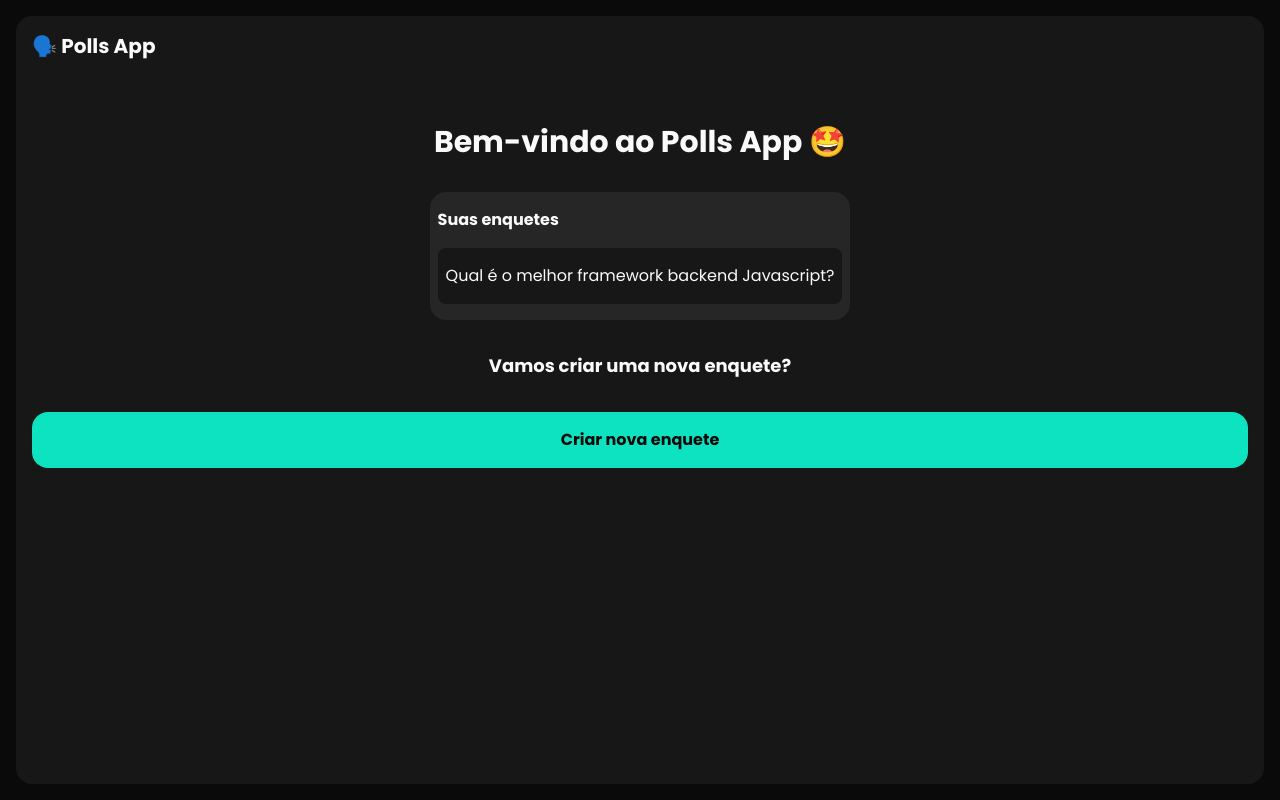
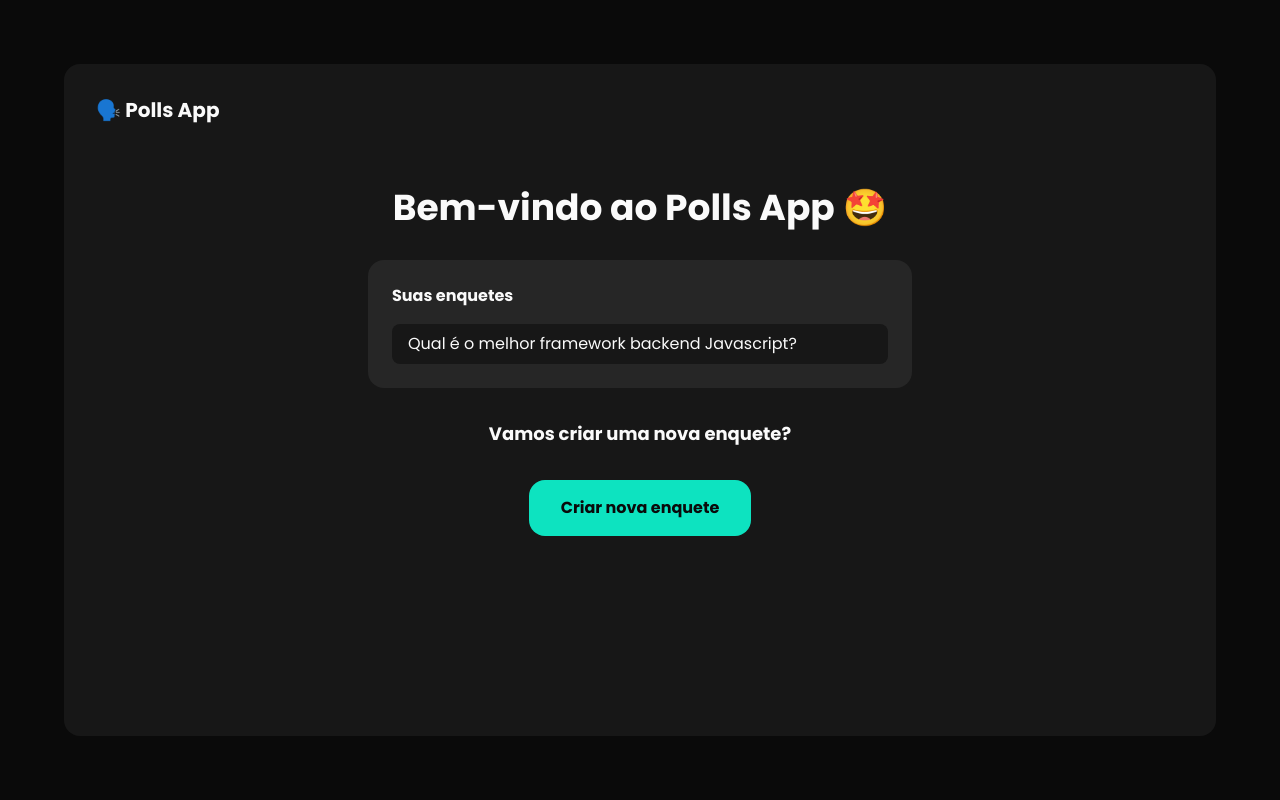
Before and after one commit to joseuilton/polls-app-front, a Next.js app: page / in a window 1280 px wide. Built offline with nearby package versions, Linux system fonts and the light colour scheme.

Commit message:
feat: add initial desktop home page

```diff
--- a/app/(home)/page.tsx
+++ b/app/(home)/page.tsx
@@ -4,16 +4,16 @@ import Link from "next/link";
 export default function Home() {
   return (
     <main className="mt-16 flex flex-col justify-center items-center">
-      <h1 className="px-4 text-3xl font-bold text-center">
+      <h1 className="px-4 text-3xl font-bold text-center lg:text-4xl">
         Bem-vindo ao Polls App 🤩
       </h1>
 
-      <ul className="mt-8 bg-neutral-800 py-4 px-2 rounded-2xl">
+      <ul className="mt-8 bg-neutral-800 py-4 px-2 rounded-2xl lg:w-1/2 lg:p-6">
         <h2 className="font-bold mb-4">Suas enquetes</h2>
 
         <div className="flex flex-col gap-y-8">
           <li>
-            <Link href="" className="block bg-neutral-900 rounded-lg py-4 px-2">
+            <Link href="" className="block bg-neutral-900 rounded-lg px-4 py-2">
               Qual é o melhor framework backend Javascript?
             </Link>
           </li>
@@ -25,7 +25,7 @@ export default function Home() {
         Vamos criar uma nova enquete?
       </h2>
 
-      <Button className="mt-8" asChild>
+      <Button className="mt-8 lg:w-auto" asChild>
         <Link href="/polls/create">
           Criar nova enquete
         </Link>
--- a/app/layout.tsx
+++ b/app/layout.tsx
@@ -20,10 +20,11 @@ export default function RootLayout({
 }>) {
   return (
     <html lang="pt-br">
-      <body className={`${poppins.className} bg-neutral-950 min-h-screen p-4`}>
+      <body className={`${poppins.className} bg-neutral-950 min-h-screen p-4 lg:p-16`}>
         <div
           className="container mx-auto p-4 pb-6 bg-neutral-900 text-neutral-50 w-full
-                     min-h-[calc(100vh-32px)] rounded-2xl"
+                     min-h-[calc(100vh-32px)] rounded-2xl
+                     lg:min-h-[calc(100vh-128px)] lg:p-8"
         >
           <Header />
           {children}
```
Also changed, not shown: 1 other file (tests, documents, lock files or other folders).
